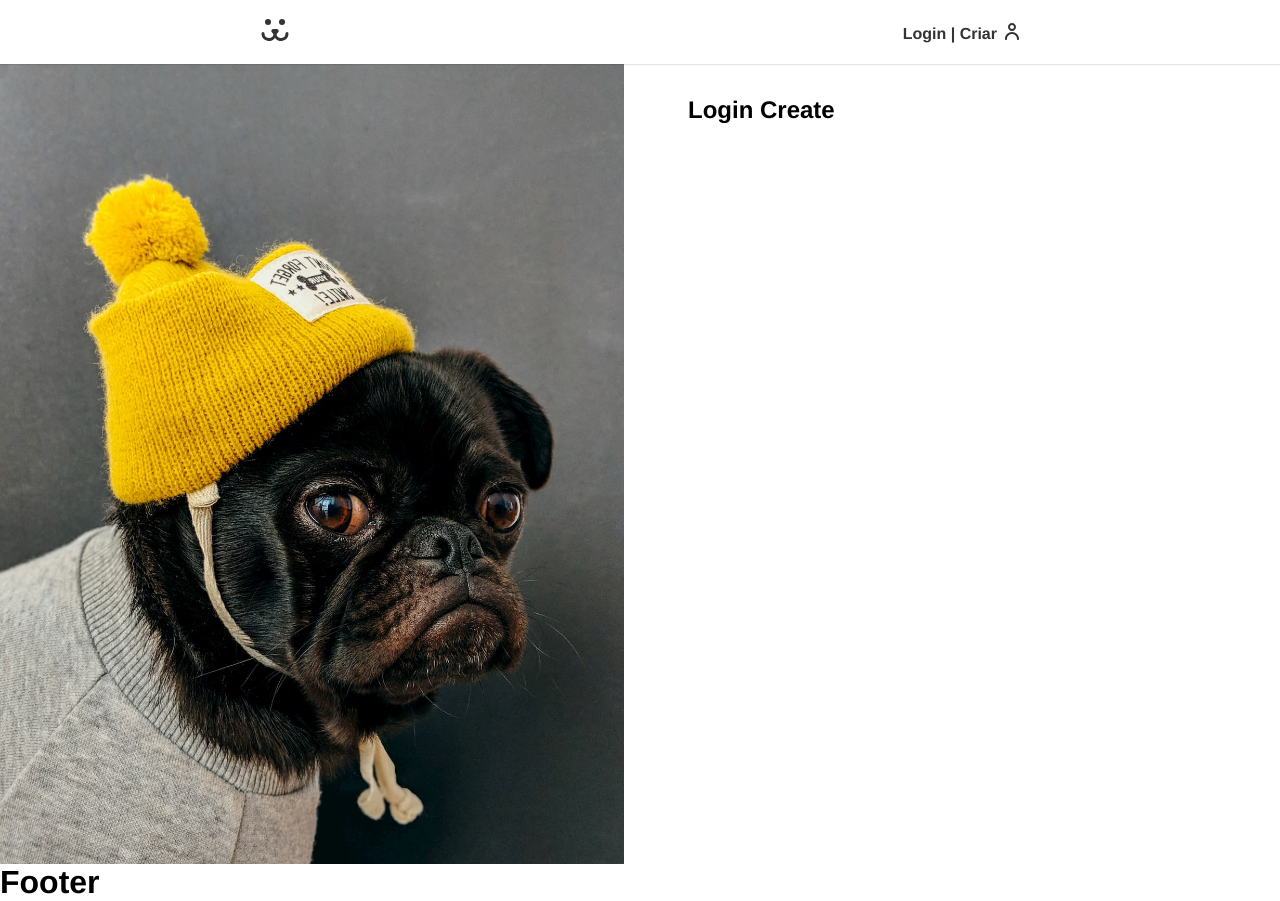
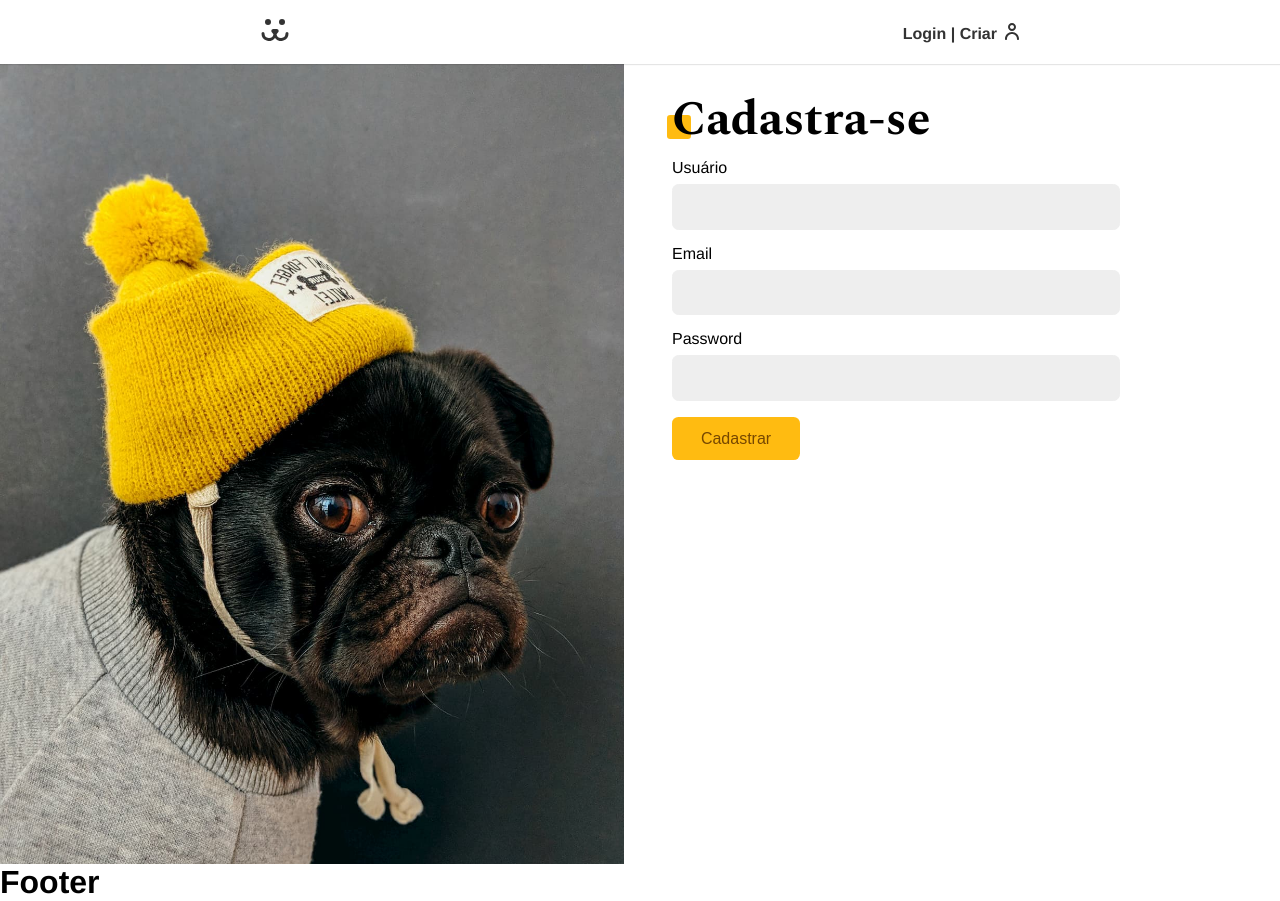
Before and after one commit to anthony-ricardox/Dogs, a React app: page /login/criar in a window 1280 px wide. Built offline with nearby package versions, Linux system fonts and the light colour scheme; the HTML template or start-up script is replaced by a standard one.

Commit message:
Criando formulario de cadastro e utilizando regex para validação da senha e email

```diff
--- a/src/Components/Login/Login.module.css
+++ b/src/Components/Login/Login.module.css
@@ -15,7 +15,7 @@
 
 .form{
     max-width: 30rem;
-    padding: 2rem;
+    padding: 1rem;
 }
 
 @media (max-width: 40rem){
--- a/src/Components/Login/LoginCreat.jsx
+++ b/src/Components/Login/LoginCreat.jsx
@@ -1,10 +1,30 @@
 import React from "react";
+import Input from "../Forms/Input";
+import Button from "../Forms/Button";
+import useForm from "../../Hooks/useForm";
 
 const LoginCreat = () => {
+  const username = useForm();
+  const email = useForm('email');
+  const password = useForm();
+
+
+  function handleSubmit(e) {
+    e.preventDefault();
+  }
   return (
-    <div>
-      <h1>Login Create</h1>
-    </div>
+    <section className="animeLeft">
+      <h1 className="title">Cadastra-se</h1>
+
+      <form onSubmit={handleSubmit}>
+        <Input label="Usuário" type="text" name="username" {...username}/>
+
+        <Input label="Email" type="email" name="email" {...email}/>
+
+        <Input label="Password" type="password" name="password" {...password}/>
+        <Button> Cadastrar</Button>
+      </form>
+    </section>
   );
 };
 
--- a/src/Components/Login/LoginForm.jsx
+++ b/src/Components/Login/LoginForm.jsx
@@ -47,7 +47,7 @@ const LoginForm = () => {
       <div className={styles.cadastro}>
         <h2 className={styles.subtitle}>Cadastra-se</h2>
         <p>Ainda não possui conta? Cadrasta-se no site</p>
-        <Link className={stylesBtn.button} to={"login/criar"}>Cadastro</Link>
+        <Link className={stylesBtn.button} to={"/login/criar"}>Cadastro</Link>
       </div>
     </section>
   );
--- a/src/Hooks/useForm.jsx
+++ b/src/Hooks/useForm.jsx
@@ -8,6 +8,12 @@ const types = {
   email: {
     regex: /^[a-zA-Z0-9._%+-]+@[a-zA-Z0-9.-]+\.[a-zA-Z]{2,}$/,
     messege: "Preencha um email válido",
+  },
+  password: {
+    regex:
+      /^(?=.*[a-z])(?=.*[A-Z])(?=.*\d)[A-Za-z\d]{8,}$/,
+    messege: "A senha deve ter letras maiúsculas, minúsculas e números"
+
   },
 };
 
@@ -36,6 +42,7 @@ const useForm = (type) => {
 
   return {
     value,
+    setValue,
     onChange,
     error,
     validate: () => validate(value),
```
